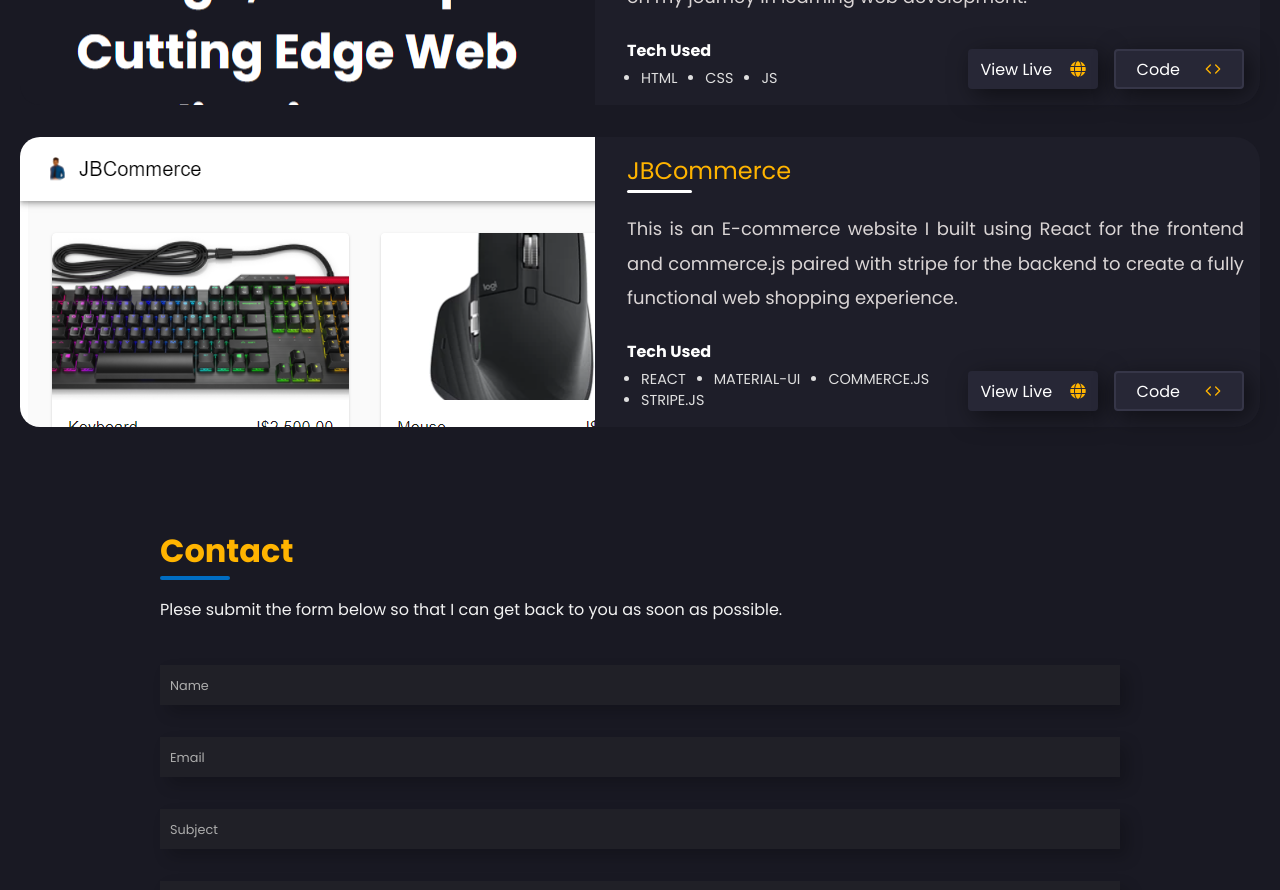
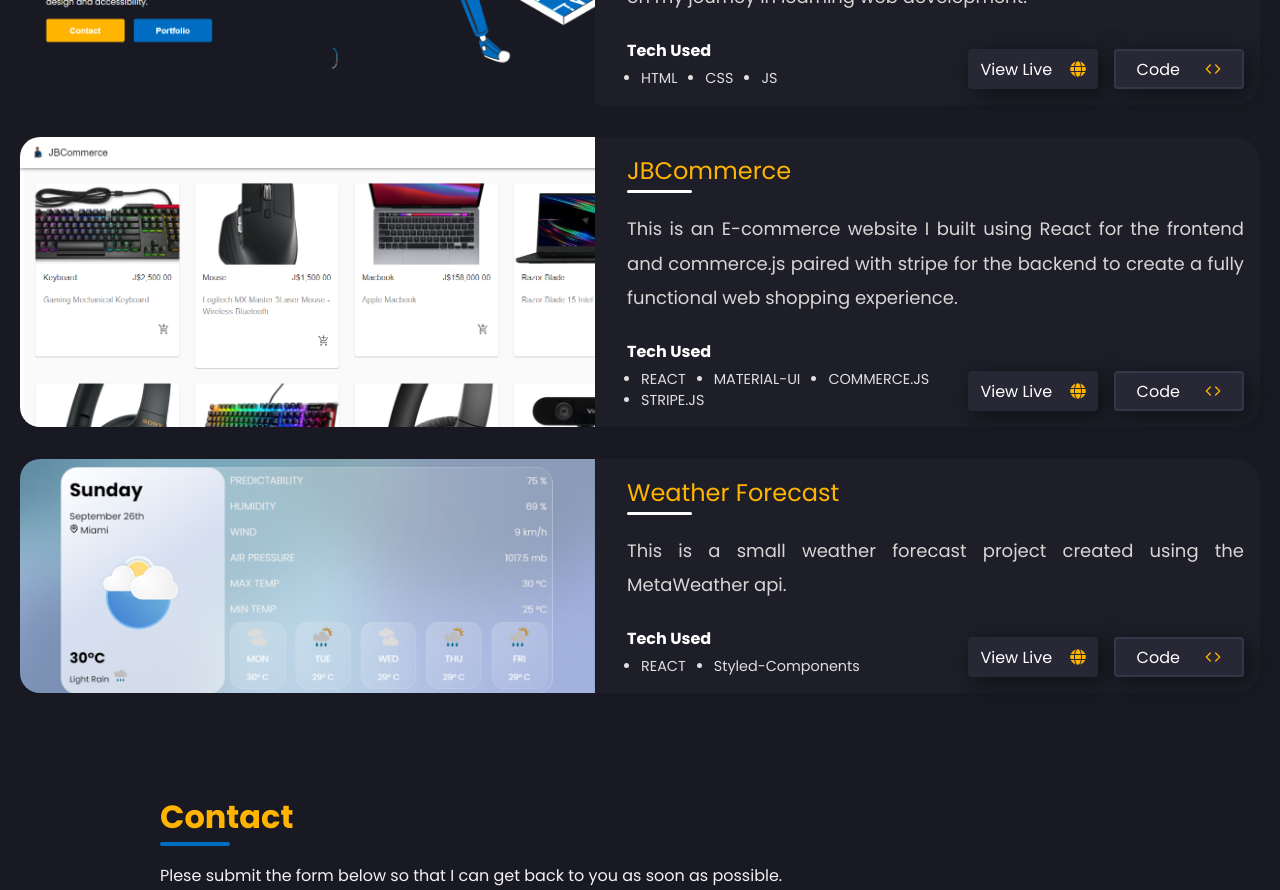
Before and after one commit to JaheimBrown/Jaheim-Brown-Portfolio, a React (Create React App) app: page / in a window 1280 px wide. Shown: the part 2840-3730 px from the top of the page. Built offline with nearby package versions, Linux system fonts and the light colour scheme.

Commit message:
Added New Project

```diff
--- a/src/Components/Portfolio/PortfolioElements.js
+++ b/src/Components/Portfolio/PortfolioElements.js
@@ -75,6 +75,7 @@
 export const ProjectImage1 = styled.span`
   grid-column: 1/2;
   background-repeat: no-repeat;
+  background-size: cover;
   object-fit: cover;
   background-position: center;
   overflow: hidden;
--- a/src/Components/Portfolio/index.js
+++ b/src/Components/Portfolio/index.js
@@ -8,6 +8,7 @@
 import project2 from '../../assets/projects/project2.png';
 import project3 from '../../assets/projects/project3.png';
 import project4 from '../../assets/projects/project4.png';
+import project5 from '../../assets/projects/project5.png';
 
 // REACT ICONS
 import  { FaGlobe } from 'react-icons/fa';
@@ -108,6 +109,25 @@
                         </ButtonContainer>
                     </ProjectDescription>
                 </Project>
+                 {/* PROJECT #5 */}
+                 <Project data-aos="fade-up">
+                    <ProjectImage1 style= {{ backgroundImage: `url(${project5})` , backgroundPosition: 'left -65px'}} ></ProjectImage1>
+                    <ProjectDescription>
+                        <ProjectName>Weather Forecast</ProjectName>
+                        <p>This is a small weather forecast project created using the MetaWeather api.</p>
+                        <TechUsed>
+                            <h3>Tech Used</h3>
+                            <ul>
+                                <li><abbr title='Technologies Used'>REACT</abbr></li>
+                                <li><abbr title='Technologies Used'>Styled-Components</abbr></li>
+                            </ul>
+                        </TechUsed>
+                        <ButtonContainer>
+                          <PrimaryButton href='https://weather-web-app.hostman.site/' target="_blank">View Live <FaGlobe style={{color: `${PrimaryColor}`, marginLeft: '5px'}} /></PrimaryButton>
+                          <SecButton href='https://github.com/KxngJ/Weather-Web-App' target="_blank"> Code <FiCode style={{color: `${PrimaryColor}`, marginLeft: '5px'}} /></SecButton>
+                        </ButtonContainer>
+                    </ProjectDescription>
+                </Project>
             </ProjectsContainer>
         </PortfolioSection>
     )
```
Also changed, not shown: src/assets/projects/project5.png (added).
